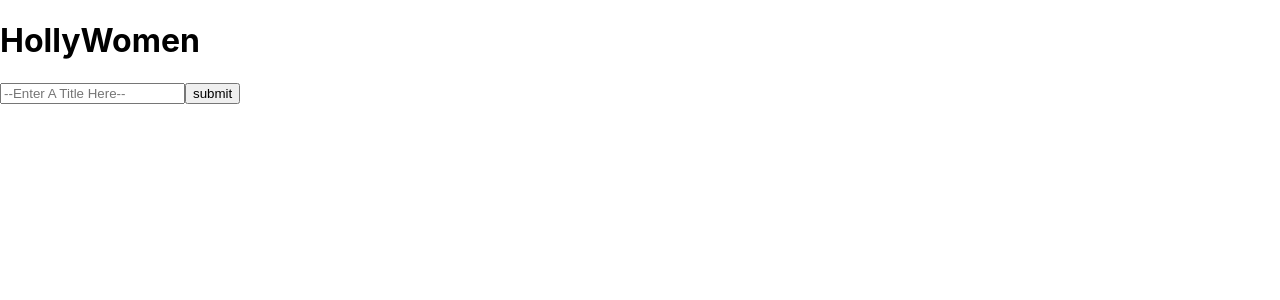
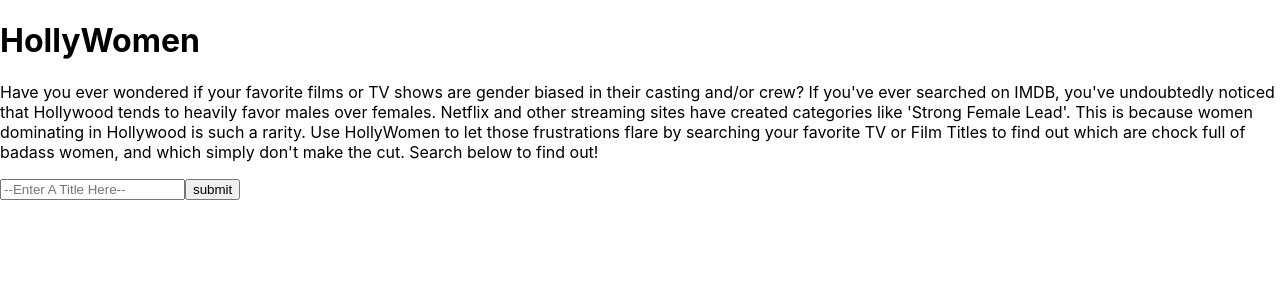
Before and after one commit to thinkful-ei26/jordan-hollywomen-client, a React (Create React App) app: page / in a window 1280 px wide. Shown: the top 300 px of the page. Built offline with nearby package versions, Linux system fonts and the light colour scheme.

Commit message:
added appInfo component

```diff
--- a/src/App.js
+++ b/src/App.js
@@ -1,5 +1,7 @@
 import React, { Component } from 'react';
 // import './App.css';
+import AppInfo from './components/appInfo';
+
 
 class App extends Component {
   render() {
@@ -7,6 +9,7 @@ class App extends Component {
       <div className="App">
         <header className="App-header">
          <h1>HollyWomen</h1>
+         <AppInfo />
         </header>
         <form className="search-title">
          <input type="text" placeholder="--Enter A Title Here--"/>
--- /dev/null
+++ b/src/components/appInfo.js
@@ -0,0 +1,18 @@
+import React, { Component } from 'react';
+import { connect } from 'react-redux';
+
+export class AppInfo extends Component {
+
+    render(){
+        return (
+            <p>Have you ever wondered if your favorite films or TV shows are gender biased in their casting and/or crew?
+                If you've ever searched on IMDB, you've undoubtedly noticed that Hollywood tends to heavily favor males over females.
+                Netflix and other streaming sites have created categories like 'Strong Female Lead'.
+                This is because women dominating in Hollywood is such a rarity.
+                Use HollyWomen to let those frustrations flare by searching your favorite TV or Film Titles to find out which are chock full of badass women, and which simply don't make the cut.
+                Search below to find out! </p>
+        );
+    }
+}
+
+export default AppInfo;
--- a/src/index.js
+++ b/src/index.js
@@ -3,6 +3,7 @@ import ReactDOM from 'react-dom';
 import './index.css';
 import App from './App';
 import * as serviceWorker from './serviceWorker';
+
 
 ReactDOM.render(<App />, document.getElementById('root'));
 
```
